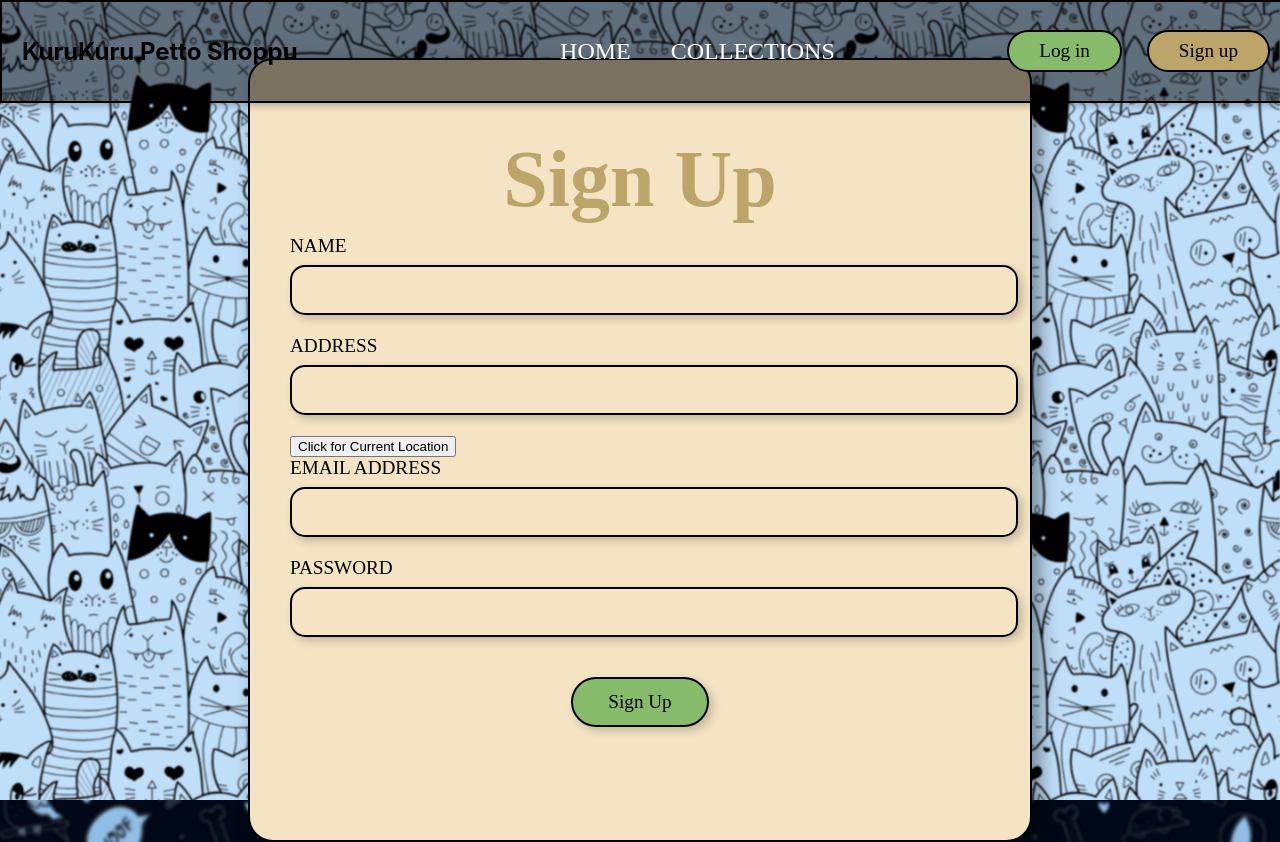
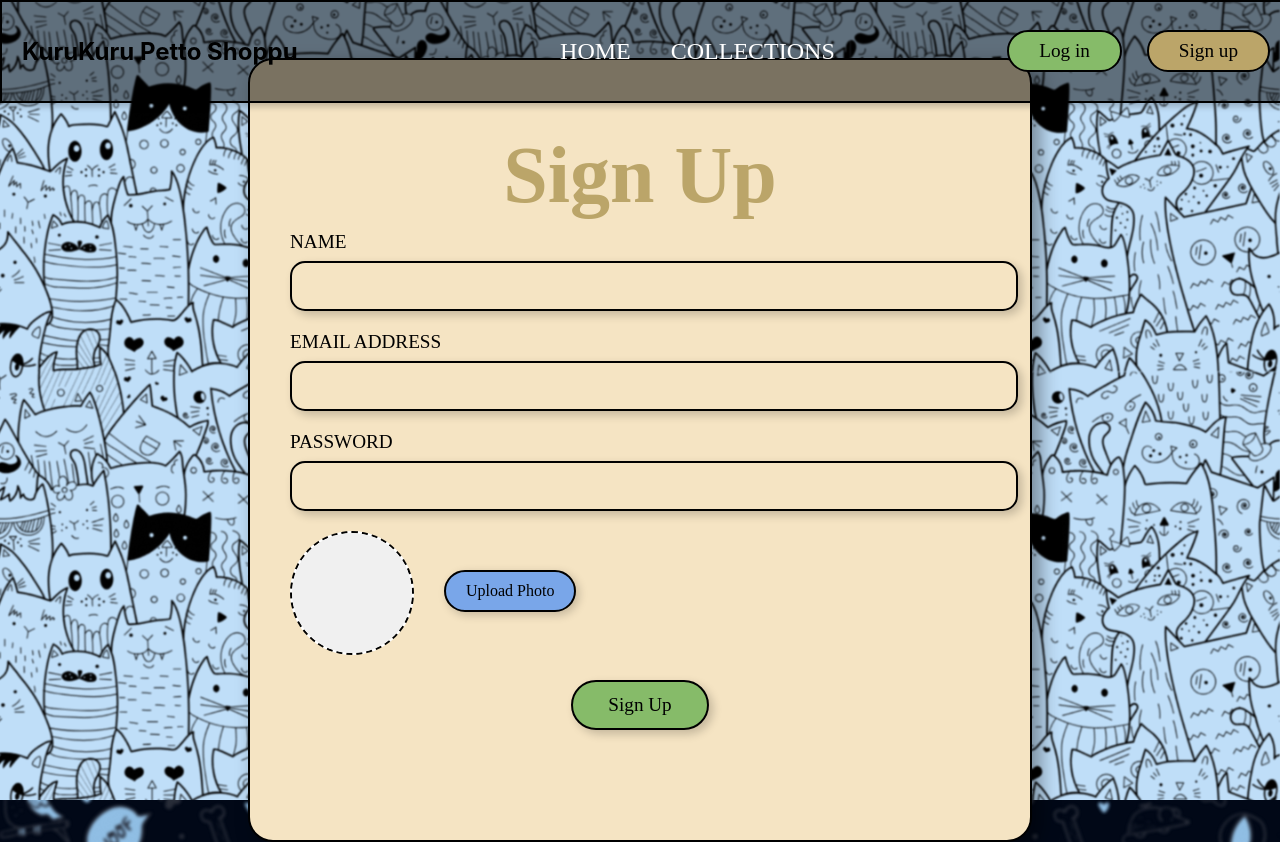
Before and after one commit to mintrgm/KuruKuru-Petto-Shoppu, a React (Create React App) app: page /signup in a window 1280 px wide. Built offline with nearby package versions, Linux system fonts and the light colour scheme.

Commit message:
Update Signup.js

```diff
--- a/src/components/Signup.js
+++ b/src/components/Signup.js
@@ -4,31 +4,15 @@ import "./Signup.css";
 
 const Signup = () => {
   const [name, setName] = useState("");
-  const [address, setAddress] = useState("");
   const [email, setEmail] = useState("");
   const [password, setPassword] = useState("");
+  const [profilePic, setProfilePic] = useState(null);
   const navigate = useNavigate();
 
   const handleSignup = (e) => {
     e.preventDefault();
-    console.log("Signing up with", name, address, email, password);
+    console.log("Signing up with", name, email, password, profilePic);
     navigate("/login");
-  };
-
-  const handleLocationClick = () => {
-    if (navigator.geolocation) {
-      navigator.geolocation.getCurrentPosition(
-        (position) => {
-          const { latitude, longitude } = position.coords;
-          setAddress(`Lat: ${latitude}, Long: ${longitude}`);
-        },
-        (error) => {
-          console.error("Error fetching location", error);
-        }
-      );
-    } else {
-      alert("Geolocation is not supported by your browser.");
-    }
   };
 
   return (
@@ -43,17 +27,6 @@ const Signup = () => {
             onChange={(e) => setName(e.target.value)}
             required
           />
-
-          <label className="signup-label">ADDRESS</label>
-          <input
-            type="text"
-            value={address}
-            onChange={(e) => setAddress(e.target.value)}
-            required
-          />
-          <button type="button" className="location-btn" onClick={handleLocationClick}>
-            Click for Current Location
-          </button>
 
           <label className="signup-label">EMAIL ADDRESS</label>
           <input
@@ -71,6 +44,29 @@ const Signup = () => {
             required
           />
 
+          {/* Profile Picture Upload */}
+          <div className="profile-pic-upload">
+            <div className="profile-pic-preview">
+              {profilePic ? (
+                <img src={URL.createObjectURL(profilePic)} alt="Preview" />
+              ) : (
+                <div className="empty-circle" />
+              )}
+            </div>
+
+            {/* Hidden file input + custom label button */}
+            <input
+              type="file"
+              accept="image/*"
+              id="profilePicUpload"
+              onChange={(e) => setProfilePic(e.target.files[0])}
+              style={{ display: "none" }}
+            />
+            <label htmlFor="profilePicUpload" className="custom-upload-btn">
+              Upload Photo
+            </label>
+          </div>
+
           <button type="submit" className="signup-btn">Sign Up</button>
         </form>
       </div>
```
